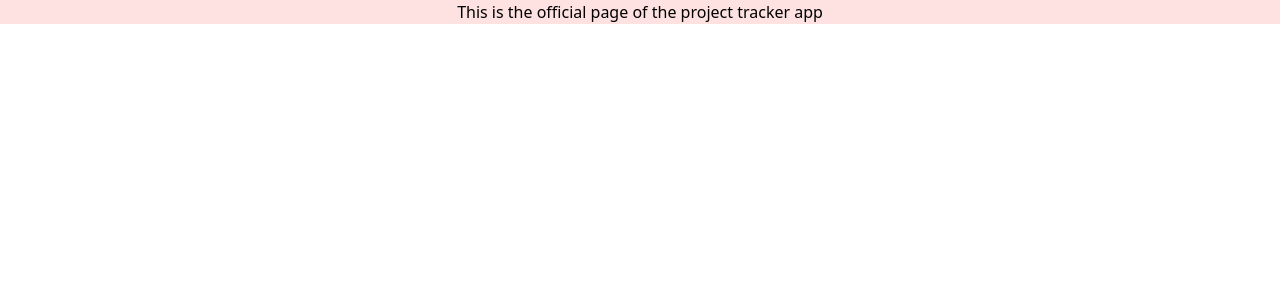
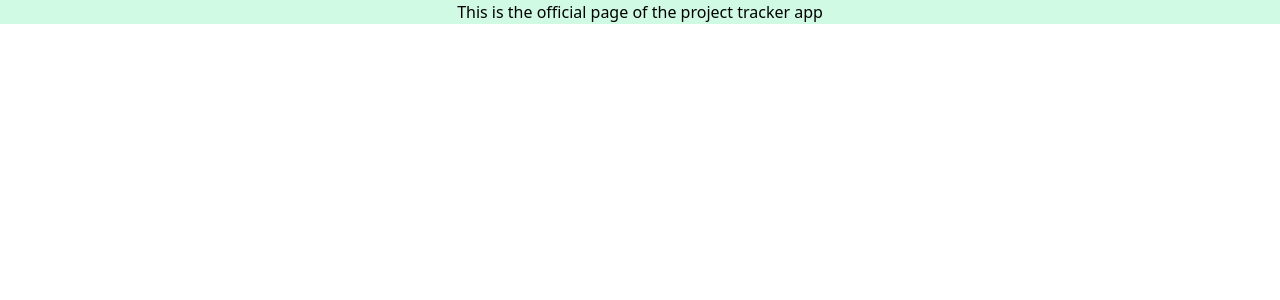
Before and after one commit to paisoncodes/zuri_team_progress_tracker, a Vue app in the folder frontend/: page / in a window 1280 px wide. Shown: the top 300 px of the page. Built offline with nearby package versions, Linux system fonts and the light colour scheme; the HTML template or start-up script is replaced by a standard one.

Commit message:
Addition of prefix to tailwind

```diff
--- a/frontend/src/views/Home.vue
+++ b/frontend/src/views/Home.vue
@@ -1,5 +1,5 @@
 <template>
-  <div class="bg-red-100 text-center">
+  <div class="pt-bg-green-100 pt-text-center">
     This is the official page of the project tracker app
   </div>
 </template>
--- a/frontend/tailwind.config.js
+++ b/frontend/tailwind.config.js
@@ -1,4 +1,5 @@
 module.exports = {
+  prefix: 'pt-',
   purge: [],
   darkMode: false, // or 'media' or 'class'
   theme: {
```
